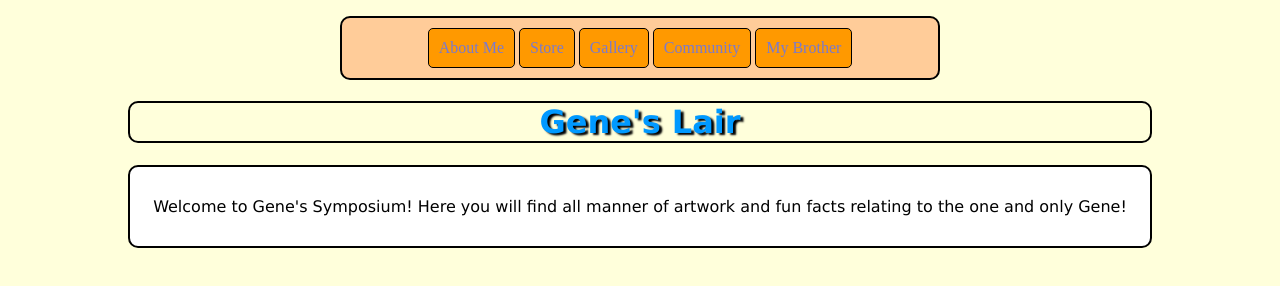
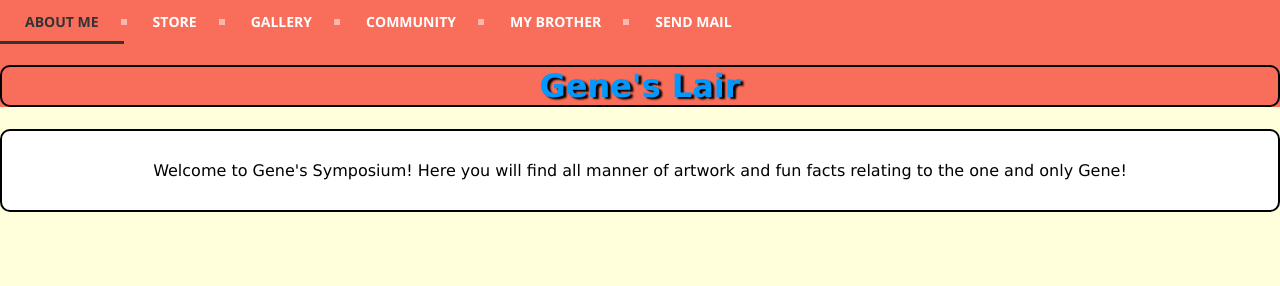
Before and after one commit to thewidd/gene-web, a plain HTML site: page index.html in a window 1280 px wide. Drawn offline with nearby package versions, Linux system fonts and the light colour scheme.

Commit message:
Making a more modern look on the modern_style branch

```diff
--- a/index.html
+++ b/index.html
@@ -1,21 +1,50 @@
-<!DOCTYPE html>
+<!doctype html>
+<html lang=''>
+<head>
+   <meta charset='utf-8'>
+   <meta http-equiv="X-UA-Compatible" content="IE=edge">
+   <meta name="viewport" content="width=device-width, initial-scale=1">
+   <link rel="stylesheet" href="modern_style.css">
+   <script src="http://code.jquery.com/jquery-latest.min.js" type="text/javascript"></script>
+   <script src="script.js"></script>
+   <title>CSS MenuMaker</title>
+</head>
+<body>
+
+	<div id='cssmenu'>
+		<ul>
+			<li class='active'><a href="about.html">About Me</a></li>
+			<li><a href="http://ebay.com">Store</a></li>
+			<li><a href="gallery.html">Gallery</a></li>
+			<li><a href="http://www.facebook.com">Community</a></li>
+			<li><a href="zasuke.html">My Brother</a></li>
+			<li class='last'><a href="mailto:pythonicwidd@gmail.com.com?Subject=GeneWeb" target="_top">Send Mail</a></li>
+		</ul>
+		<h1>Gene's Lair</h1>
+	</div>
+	<p>Welcome to Gene's Symposium! Here you will find all manner of artwork and fun facts relating to the one and only Gene!</p>
+
+</body>
+<html>
+
+
+
+<!-- <!DOCTYPE html>
 <html>
 	<head>
 		<title>Gene's Lair</title>
 		<link rel="stylesheet" type="text/css" href="style.css"/>
 	</head>
 	<body>
-		<div class="container">
-			<ul id="navbar">
-				<li id="button"><a href="about.html">About Me</a></li>
-				<li id="button"><a href="http://ebay.com">Store</a></li>
-				<li id="button"><a href="gallery.html">Gallery</a></li>
-				<li id="button"><a href="http://www.facebook.com">Community</a></li>
-				<li id="button"><a href="zasuke.html">My Brother</a></li>
-			</ul>
-		</div>
+		<ul id="navbar">
+			<li><a href="about.html">About Me</a></li>
+			<li><a href="http://ebay.com">Store</a></li>
+			<li><a href="gallery.html">Gallery</a></li>
+			<li><a href="http://www.facebook.com">Community</a></li>
+			<li><a href="zasuke.html">My Brother</a></li>
+		</ul>
 		<h1>Gene's Lair</h1>
 		<p>Welcome to Gene's Symposium! Here you will find all manner of artwork and fun facts relating to the one and only Gene!</p>
 
 	</body>
-</html>
+</html> -->
--- /dev/null
+++ b/modern_style.css
@@ -0,0 +1,148 @@
+@import url(http://fonts.googleapis.com/css?family=Open+Sans:700);
+
+body {
+  margin-left: auto;
+  margin-right: auto;
+  margin-top: 0;
+  background-color: #FFFFDB;
+}
+
+h1 {
+  color: #0099FF;
+  border: 2px solid black;
+  border-radius: 10px;
+  font-family: Verdana, sans-serif;
+  text-align: center;
+  text-shadow: 3px 2px 2px black;
+}
+
+p {
+  text-align: center;
+  padding-top: 30px;
+  padding-bottom: 30px;
+  border: 2px solid black;
+  border-radius: 10px;
+  font-family: Verdana, sans-serif;
+  background-color: white;
+}
+
+
+#cssmenu {
+  background: #f96e5b;
+  width: auto;
+}
+#cssmenu ul {
+  list-style: none;
+  margin: 0;
+  padding: 0;
+  line-height: 1;
+  display: block;
+  zoom: 1;
+}
+#cssmenu ul:after {
+  content: " ";
+  display: block;
+  font-size: 0;
+  height: 0;
+  clear: both;
+  visibility: hidden;
+}
+#cssmenu ul li {
+  display: inline-block;
+  padding: 0;
+  margin: 0;
+}
+#cssmenu.align-right ul li {
+  float: right;
+}
+#cssmenu.align-center ul {
+  text-align: center;
+}
+#cssmenu ul li a {
+  color: #ffffff;
+  text-decoration: none;
+  display: block;
+  padding: 15px 25px;
+  font-family: 'Open Sans', sans-serif;
+  font-weight: 700;
+  text-transform: uppercase;
+  font-size: 14px;
+  position: relative;
+  -webkit-transition: color .25s;
+  -moz-transition: color .25s;
+  -ms-transition: color .25s;
+  -o-transition: color .25s;
+  transition: color .25s;
+}
+#cssmenu ul li a:hover {
+  color: #333333;
+}
+#cssmenu ul li a:hover:before {
+  width: 100%;
+}
+#cssmenu ul li a:after {
+  content: "";
+  display: block;
+  position: absolute;
+  right: -3px;
+  top: 19px;
+  height: 6px;
+  width: 6px;
+  background: #ffffff;
+  opacity: .5;
+}
+#cssmenu ul li a:before {
+  content: "";
+  display: block;
+  position: absolute;
+  left: 0;
+  bottom: 0;
+  height: 3px;
+  width: 0;
+  background: #333333;
+  -webkit-transition: width .25s;
+  -moz-transition: width .25s;
+  -ms-transition: width .25s;
+  -o-transition: width .25s;
+  transition: width .25s;
+}
+#cssmenu ul li.last > a:after,
+#cssmenu ul li:last-child > a:after {
+  display: none;
+}
+#cssmenu ul li.active a {
+  color: #333333;
+}
+#cssmenu ul li.active a:before {
+  width: 100%;
+}
+#cssmenu.align-right li.last > a:after,
+#cssmenu.align-right li:last-child > a:after {
+  display: block;
+}
+#cssmenu.align-right li:first-child a:after {
+  display: none;
+}
+@media screen and (max-width: 768px) {
+  #cssmenu ul li {
+    float: none;
+    display: block;
+  }
+  #cssmenu ul li a {
+    width: 100%;
+    -moz-box-sizing: border-box;
+    -webkit-box-sizing: border-box;
+    box-sizing: border-box;
+    border-bottom: 1px solid #fb998c;
+  }
+  #cssmenu ul li.last > a,
+  #cssmenu ul li:last-child > a {
+    border: 0;
+  }
+  #cssmenu ul li a:after {
+    display: none;
+  }
+  #cssmenu ul li a:before {
+    display: none;
+  }
+}
--- a/style.css
+++ b/style.css
@@ -14,23 +14,6 @@ h1 {
 	text-shadow: 3px 2px 2px black;
 }
 
-li#button {
-	border: 1px solid black;
-	border-radius: 5px;
-	padding: 10px 10px 10px 10px;
-	display: inline-block;
-	background-color: #FF9900;
-}
-
-li a {
-	color: #7A7ACC;
-	text-decoration: none;
-}
-
-li a:hover {
-	color: #00248F;
-}
-
 p {
 	text-align: center;
 	padding-top: 30px;
@@ -41,15 +24,48 @@ p {
 	background-color: white;
 }
 
-div.container {
+/*div.container {
 	width: 600px;
 	margin: 0px auto;
-}
+}*/
 
-ul#navbar {
+/*ul#navbar {
+	margin: 0px auto;
 	border: 2px solid black;
 	background-color: #FFCC99;
 	border-radius: 10px;
 	padding: 10px;
 	text-align: center;
+}*/
+
+
+
+
+
+ul {
+    list-style-type: none;
+    margin: 0px auto;
+    padding: 0;
+    overflow: hidden;
+    text-align: center;
 }
+
+li {
+    float: left;
+}
+
+a:link, a:visited {
+    display: block;
+    width: 120px;
+    font-weight: bold;
+    color: #FFFFFF;
+    background-color: #98bf21;
+    text-align: center;
+    padding: 4px;
+    text-decoration: none;
+    text-transform: uppercase;
+}
+
+a:hover, a:active {
+    background-color: #7A991A;
+}
```
